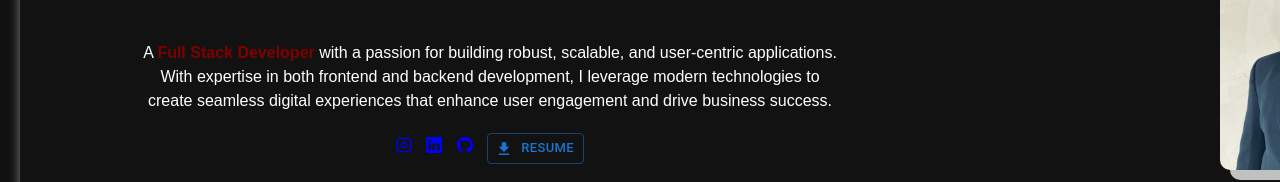
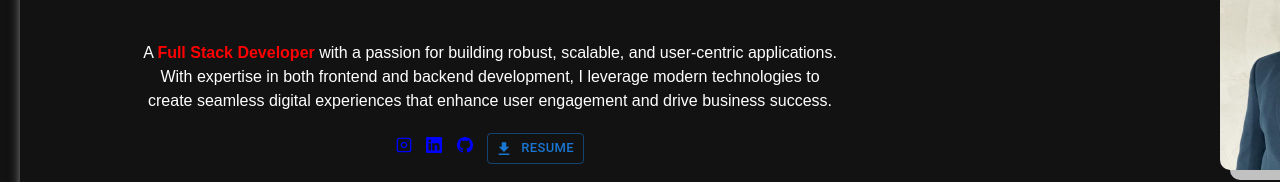
Before and after one commit to vivekagrawal07/Portfolio, a React (Vite) app: page / in a window 1280 px wide. Shown: the part 201-383 px from the top of the page. Built offline with nearby package versions, Linux system fonts and the light colour scheme.

Commit message:
Update App.css
fv

```diff
--- a/src/App.css
+++ b/src/App.css
@@ -211,7 +211,7 @@
 }
 
 .highlight {
-  color: maroon;
+  color: red;
   font-weight: bold;
 }
 
@@ -237,7 +237,7 @@
 }
 
 
-@media (min-width: 768px) {
+@media (min-width: 769px) {
   .home-container {
     width:1470px;
   }
```
